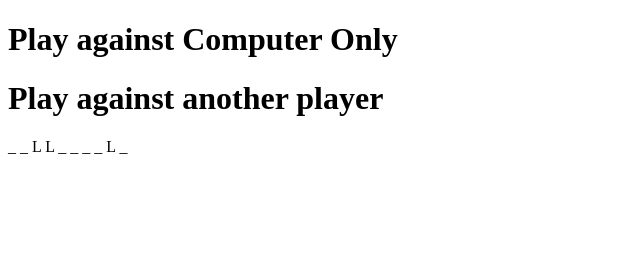
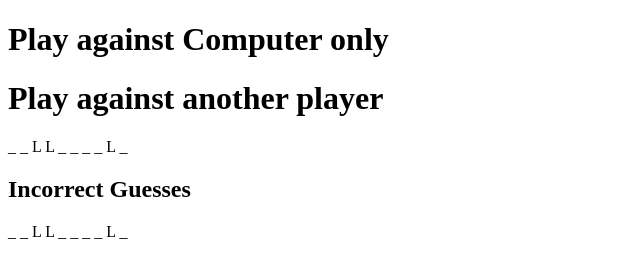
Before and after one commit to tgreenidge/Hangman, a website: page client/index.html in a window 1280 px wide. Shown: the whole page, without its empty margins (0-640 px from the left). Drawn offline with nearby package versions, Linux system fonts and the light colour scheme; no server answers.

Commit message:
Refactor displayCorrectLetters function to displayLetters function, to take display both letters remaining and Correctly guessed letters in word on their respective section of the DOM

```diff
--- a/client/index.html
+++ b/client/index.html
@@ -6,18 +6,24 @@
     <title>Hangman Game</title>
   </head>
 
-  <body>
+  <body class="container-fluid">
+    <div class="options">
+      <h1>Play against Computer only</h1>
+      <h1>Play against another player</h1>
+    </div>
+
     <div>
-        <h1>Play against Computer Only</h1>
-        <h1>Play against another player </h1>
+      <div id="word-display"></div>
     </div>
-    <div id="word-display">
 
+    <div>
+      <h2>Incorrect Guesses</h2>
+      <div id="letters-guessed-display"></div>
     </div>
 
     <script src="https://cdnjs.cloudflare.com/ajax/libs/socket.io/1.7.2/socket.io.js"></script>
+    <script src="index.js"></script>
 
-    <script src="index.js"></script>
     <script>
       var socket = io();
     </script>
--- a/client/index.js
+++ b/client/index.js
@@ -44,10 +44,16 @@ var changeDashesToLetters = function(word, indices, letter){
   return displayedText.join("");
 }
 
-var displayCorrectLetters = function(str){
-  var textContent = document.getElementById("word-display");
+var displayLetters = function(str, isCorrectLetter){
+  var textContent;
+  if(isCorrectLetter){
+    textContent= document.getElementById("word-display");
+  } else {
+    textContent= document.getElementById("letters-guessed-display");
+  }
   textContent.innerHTML = str;
 }
+
 
 //Tests
 printDashes("HelloWorld");
@@ -57,4 +63,5 @@ printDashes("HelloWorld");
 // console.log(getIndicesOfLetterInWord("hello", "t"));
 
 var n = getIndicesOfLetterInWord("helloworld", "l");
-displayCorrectLetters(changeDashesToLetters("HelloWord",n, "l"));
+displayLetters(changeDashesToLetters("HelloWord",n, "l"), true);
+displayLetters(changeDashesToLetters("HelloWord",n, "l"), false);
```
